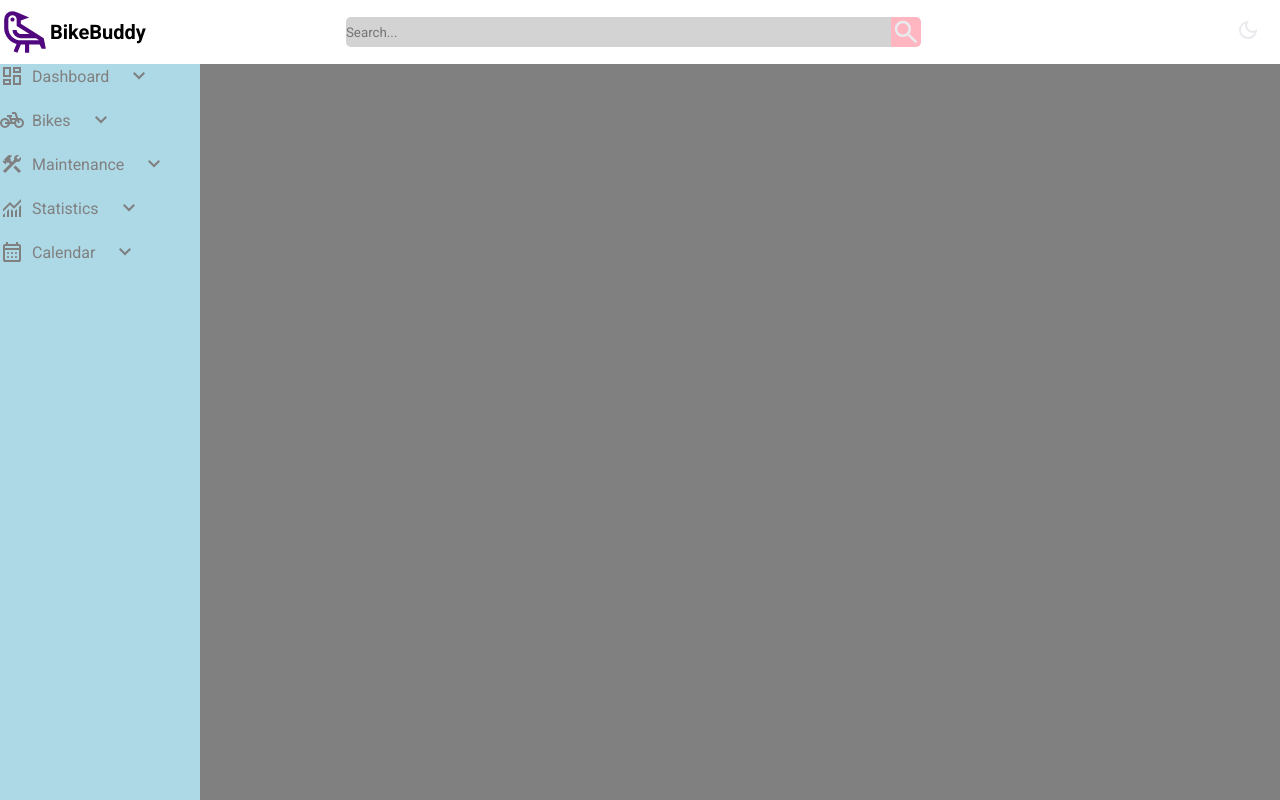
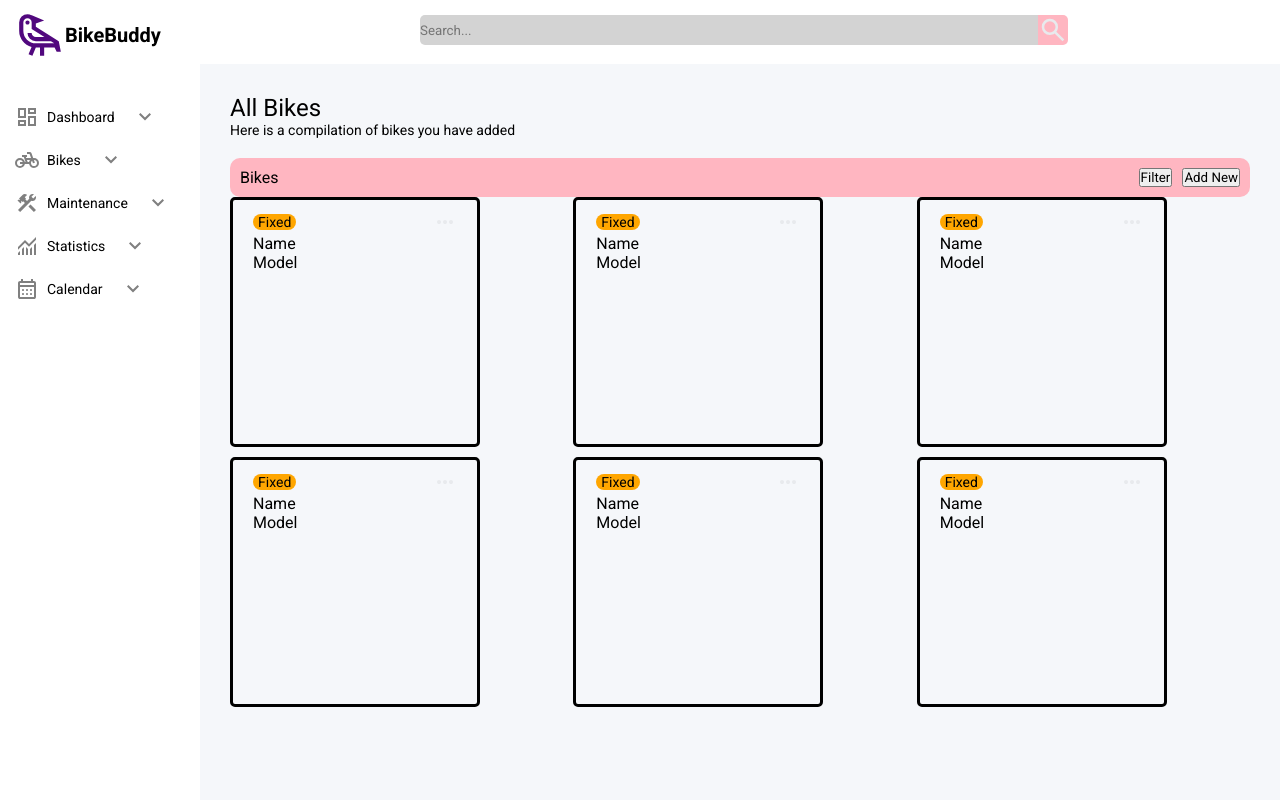
Before and after one commit to twong174/bike-application-final-project, a React (Create React App) app: page / in a window 1280 px wide. Built offline with nearby package versions, Linux system fonts and the light colour scheme.

Commit message:
Combining side and top nav bar with dashboard

```diff
--- a/src/App.css
+++ b/src/App.css
@@ -1,3 +1,48 @@
-body {
-  background-color: gray;
+* {
+  margin: 0;
+  padding: 0;
+  box-sizing: border-box;
+  font-family: Roboto;
 }
+
+.app-container {
+  display: flex;
+  height: 100vh;
+}
+
+.vertical-nav {
+  width: 200px;
+  display: flex;
+  flex-direction: column;
+  position: fixed;
+  top: 0;
+  bottom: 0;
+}
+
+.main-content {
+  margin-left: 200px;
+  display: flex;
+  flex-direction: column;
+  width: calc(100% - 200px);
+}
+
+.top-nav {
+  height: 60px;
+  display: flex;
+  align-items: center;
+  justify-content: space-between;
+  padding: 0 20px;
+  position: fixed;
+  width: calc(100% - 200px);
+  left: 200px;
+  top: 0;
+  z-index: 10;
+}
+
+.dashboard {
+  flex: 1;
+  padding: 20px;
+  margin-top: 64px;
+  background-color: #F5F7FA;
+  overflow-y: auto;
+}
--- a/src/App.js
+++ b/src/App.js
@@ -1,14 +1,25 @@
 import React from "react";
 import Navbar from "./Navbar";
 import SearchBar from "./SearchBar";
+import Bikes from "./Bikes";
+import BikeCard from "./BikeCard";
 import "./App.css";
 
 const App = () => {
   return (
-    <>
-      <Navbar />
-      <SearchBar />
-    </>
+    <div className="app-container">
+      <aside className="vertical-nav">
+        <Navbar />
+      </aside>
+      <div className="main-content">
+        <header className="top-nav">
+          <SearchBar />
+        </header>
+        <section className="dashboard">
+          <Bikes />
+        </section>
+      </div>
+    </div>
   );
 };
 
--- /dev/null
+++ b/src/BikeCard.css
@@ -0,0 +1,47 @@
+* {
+  font-family: Roboto;
+  margin: 0;
+  padding: 0;
+  box-sizing: border-box;
+}
+
+.card-container {
+  width: 250px;
+  height: 250px;
+  border: solid;
+  border-radius: 5px;
+
+}
+
+.top-row {
+  display: flex;
+  flex-direction: row;
+  justify-content: space-between;
+  align-items: center;
+}
+
+.fixed-label {
+  margin-left: 20px;
+  margin-top: 10px;
+  border-radius: 10px;
+  background-color: rgb(255, 166, 0);
+  display: flex;
+  justify-content: center;
+  align-items: center;
+  font-size: 14px;
+  padding-left: 5px;
+  padding-right: 5px;
+}
+
+.more-horiz-logo {
+  margin-right: 20px;
+  margin-top: 10px;
+}
+
+.bike-name {
+  margin-left: 20px;
+}
+
+.bike-model {
+  margin-left: 20px;
+}
--- /dev/null
+++ b/src/BikeCard.jsx
@@ -0,0 +1,22 @@
+import React from "react";
+import "./BikeCard.css";
+import MoreHorizLogo from "../src/svg-images/more-horiz.svg";
+
+const BikeCard = () => {
+  return (
+    <div className="card-container">
+      <div className="top-row">
+        <span className="fixed-label">Fixed </span>
+        <img
+          className="more-horiz-logo"
+          src={MoreHorizLogo}
+          alt="More Horiz Logo"
+        />
+      </div>
+      <p className="bike-name"> Name </p>
+      <p className="bike-model"> Model </p>
+    </div>
+  );
+};
+
+export default BikeCard;
--- /dev/null
+++ b/src/Bikes.css
@@ -0,0 +1,38 @@
+.bike-dashboard-container {
+  padding: 10px;
+}
+
+.top-bar-container {
+  margin-bottom: 20px;
+}
+
+.bike-container-title {
+  font-size: 24px;
+}
+
+.bike-container-description {
+  font-size: 14px;
+}
+
+.action-bar-container {
+  background-color: lightpink;
+  padding: 10px;
+  border-radius: 10px;
+  display: flex;
+  flex-direction: row;
+  justify-content: space-between;
+}
+
+.action-bar-buttons {
+  display: flex;
+  flex-direction: row;
+  gap: 10px;
+}
+
+.bike-card-container {
+  display: grid;
+  grid-template-columns: repeat(3, 1fr);
+  grid-template-rows: repeat(3, 1fr);
+  grid-column-gap: 10px;
+  grid-row-gap: 10px;
+}
--- /dev/null
+++ b/src/Bikes.jsx
@@ -0,0 +1,35 @@
+import React from "react";
+import BikeCard from "./BikeCard";
+import "./Bikes.css";
+
+const Bikes = () => {
+  return (
+    <div className="bike-dashboard-container">
+      <div className="top-bar-container">
+        <p className="bike-container-title"> All Bikes </p>
+        <p className="bike-container-description">
+          Here is a compilation of bikes you have added
+        </p>
+      </div>
+
+      <div className="action-bar-container">
+        <p> Bikes </p>
+        <div className="action-bar-buttons">
+          <button> Filter </button>
+          <button> Add New </button>
+        </div>
+      </div>
+
+      <div className="bike-card-container">
+        <BikeCard />
+        <BikeCard />
+        <BikeCard />
+        <BikeCard />
+        <BikeCard />
+        <BikeCard />
+      </div>
+    </div>
+  );
+};
+
+export default Bikes;
--- a/src/Navbar.css
+++ b/src/Navbar.css
@@ -1,12 +1,4 @@
-* {
-  font-family: Roboto;
-  padding: 0;
-  margin: 0;
-  box-sizing: border-box;
-}
-
 .main-container {
-  background-color: lightblue;
   position: fixed;
   top: 0;
   left: 0;
@@ -17,14 +9,17 @@
   align-items: start;
   gap: 20px;
   list-style: none;
-  color: #808080;
-  margin-top: 64px;
+  margin-top: 10px;
+
 }
 .logo-container {
   display: flex;
   flex-direction: row;
   justify-content: center;
   align-items: center;
+  margin-bottom: 10px;
+  margin-left: 15px;
+
 }
 
 .brand-name {
@@ -33,17 +28,22 @@
   color: black;
 }
 
+.nav-container {
+  margin-left: 15px;
+}
+
 .main-container li {
   display: inline-flex;
   align-items: center;
   gap: 8px;
   cursor: pointer;
+  margin-top: 15px;
+  font-size: 14px;
 }
 
 .main-container li:hover{
   background-color: #214ED3;
   color: white;
-  padding: 10px;
   border-radius: 10px;
 }
 
--- a/src/Navbar.jsx
+++ b/src/Navbar.jsx
@@ -6,11 +6,17 @@ import MaintenanceLogo from "../src/svg-images/maintenance.svg";
 import StatisticsLogo from "../src/svg-images/statistics.svg";
 import CalenderLogo from "../src/svg-images/calender.svg";
 import DownArrowLogo from "../src/svg-images/down-arrow.svg";
+import RavenLogo from "../src/svg-images/raven.svg";
 
 const Navbar = () => {
   return (
     <>
       <ul className="main-container">
+        <div className="logo-container">
+          <img src={RavenLogo} alt="Raven Logo" />
+          <span className="brand-name"> BikeBuddy </span>
+        </div>
+        <div className="nav-container">
           <li>
             <img className="hover" src={DashboardLogo} alt="Dashboard Logo" />
             Dashboard
@@ -30,7 +36,11 @@ const Navbar = () => {
             />
           </li>
           <li>
-          <img className="hover" src={MaintenanceLogo} alt="Maintenance Logo" />
+            <img
+              className="hover"
+              src={MaintenanceLogo}
+              alt="Maintenance Logo"
+            />
             Maintenance
             <img
               className="down-arrow-logo"
@@ -56,6 +66,7 @@ const Navbar = () => {
               alt="Down Arrow Logo"
             />
           </li>
+        </div>
       </ul>
 
       <div className="search-bar-container"></div>
--- a/src/SearchBar.css
+++ b/src/SearchBar.css
@@ -14,7 +14,6 @@
   flex-direction: row;
   align-items: center;
 }
-
 
 .search-bar-container {
   display: flex;
--- a/src/SearchBar.jsx
+++ b/src/SearchBar.jsx
@@ -8,10 +8,6 @@ const SearchBar = () => {
   return (
     <>
       <div className="top-nav-bar-container">
-        <div className="logo-container">
-          <img src={RavenLogo} alt="Raven Logo" />
-          <span className="brand-name"> BikeBuddy </span>
-        </div>
         <div className="search-bar-container">
           <input className="search-bar" placeholder="Search..." />
           <img src={SearchLogo} alt="Search Logo" className="search-icon" />
```
Also changed, not shown: src/svg-images/more-horiz.svg (added). Lines whose indentation alone changed are shown as unchanged.
